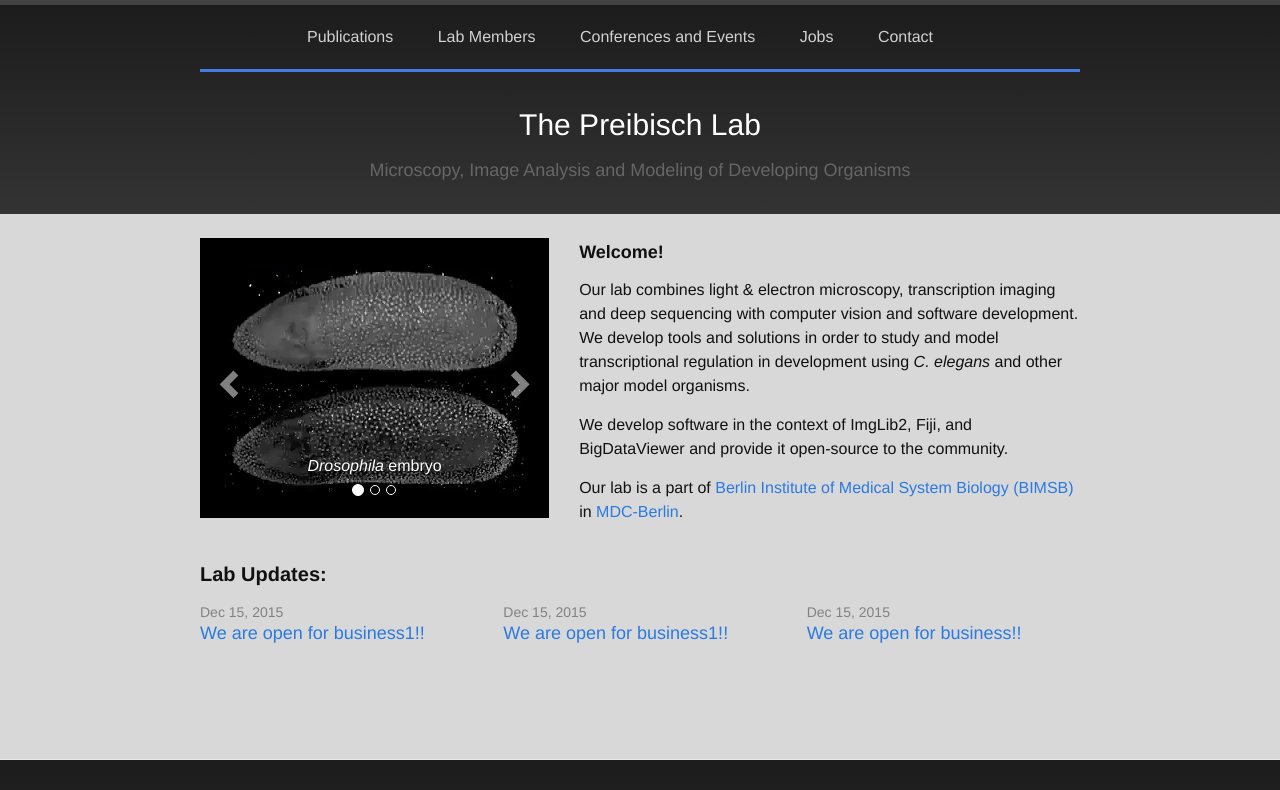
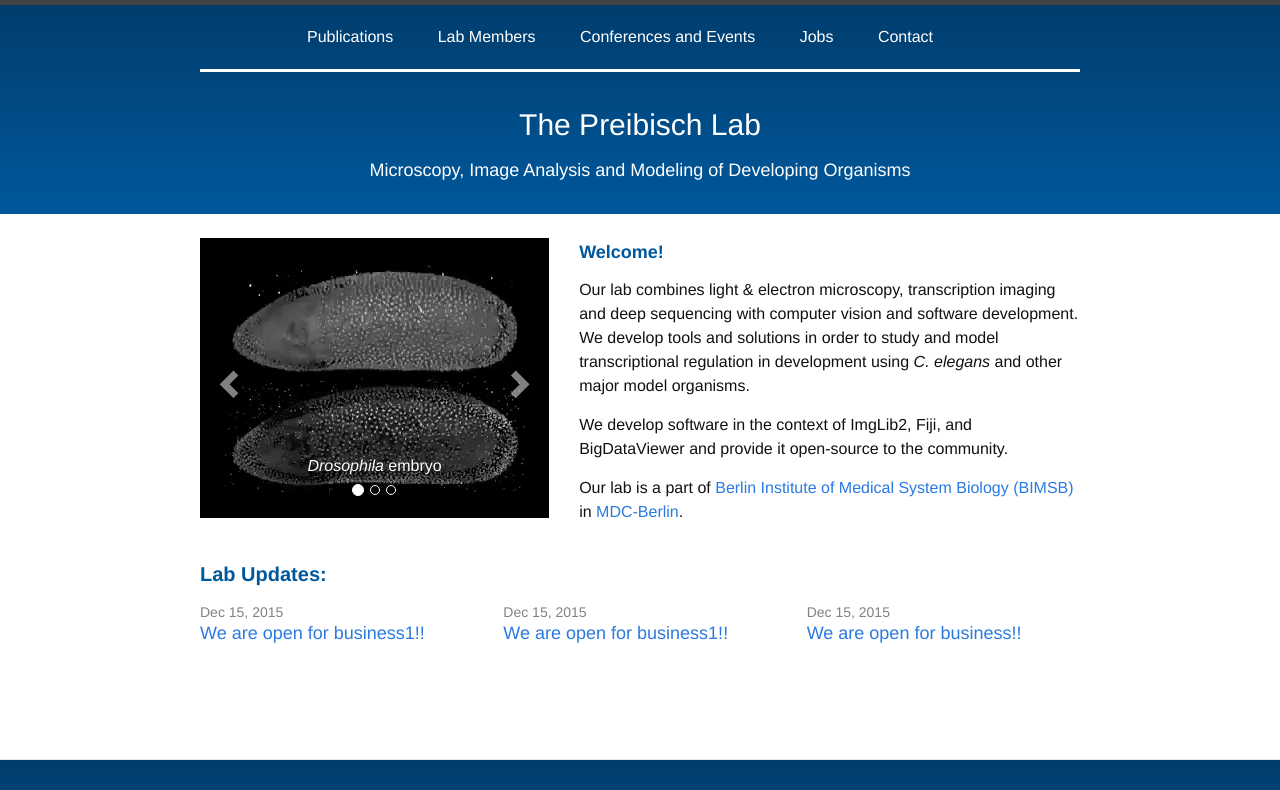
Before and after one commit to PreibischLab/preibisch-labsite, a Jekyll site: the page built from index.html, in a window 1280 px wide. Shown: the top 790 px of the page. Built offline with Jekyll 4.4.1, drawn with Linux system fonts in a browser that asks for light colours; nearby versions of some CDN libraries.

Commit message:
version with mdc colors

```diff
--- a/_sass/_layout.scss
+++ b/_sass/_layout.scss
@@ -4,7 +4,7 @@
 
 .site-header {
     background: black;
-    background: linear-gradient(#1c1c1c, #333333);
+    background: linear-gradient(#003d6d, #00589C);
     border-top: 5px solid $grey-color-dark;
 
     // Positioning context for the mobile navigation icon
@@ -13,7 +13,7 @@
 }
 
 .site-title {
-    border-top: 3px solid #467AE2;
+    border-top: 3px solid #ffffff;
     // font-family: "Palatino Linotype", "Book Antiqua", Palatino, serif;
     font-size: 30px;
     font-style: bold;
@@ -29,7 +29,7 @@
 
 .expanded-title {
     // font-family: "Palatino Linotype", "Book Antiqua", Palatino, serif;
-    color: #666666;
+    color: #FFFFFF;
     font-size: 18px;
     padding-top: 10px;
     margin-bottom: 20px;
@@ -47,7 +47,7 @@
 
     .page-link {
 
-        color: #d1d1d1;
+        color: #FFFFFF;
         line-height: $base-line-height;
         margin-right: 40px;
 
@@ -99,7 +99,7 @@
  * Site footer
  */
 .site-footer {
-    background: linear-gradient(#1c1c1c, #333333);
+    background: linear-gradient(#003d6d, #00589C);
     border-top: 1px solid $grey-color-light;
     padding-top: 10px;
 }
@@ -234,9 +234,14 @@
     padding-top: 5px;
 }
 
+.welcome-title {
+    color: #00589C;
+}
+
 .page-heading {
     font-size: 20px;
     font-weight: bold;
+    color: #00589C;
 }
 
 .post-list {
--- a/css/main.scss
+++ b/css/main.scss
@@ -15,7 +15,7 @@ $base-line-height: 1.5;
 $spacing-unit:     30px;
 
 $text-color:       #111;
-$background-color: #D8D8D8;
+$background-color: #FFFFFF;
 $brand-color:      #2a7ae2;
 
 $grey-color:       #828282;
--- a/index.html
+++ b/index.html
@@ -54,7 +54,7 @@ layout: default
 
       <div class="col-xs-7 lab-description-section">
 
-        <h4><b>Welcome!</b></h4>
+        <h4 class="welcome-title"><b>Welcome!</b></h4>
 
         <p>Our lab combines light & electron microscopy, transcription imaging and deep sequencing with computer vision and software development. We develop tools and solutions in order to study and model transcriptional regulation in development using <i>C. elegans</i> and other major model organisms.</p>
         <p>We develop software in the context of ImgLib2, Fiji, and BigDataViewer and provide it open-source to the community.</p>
```
